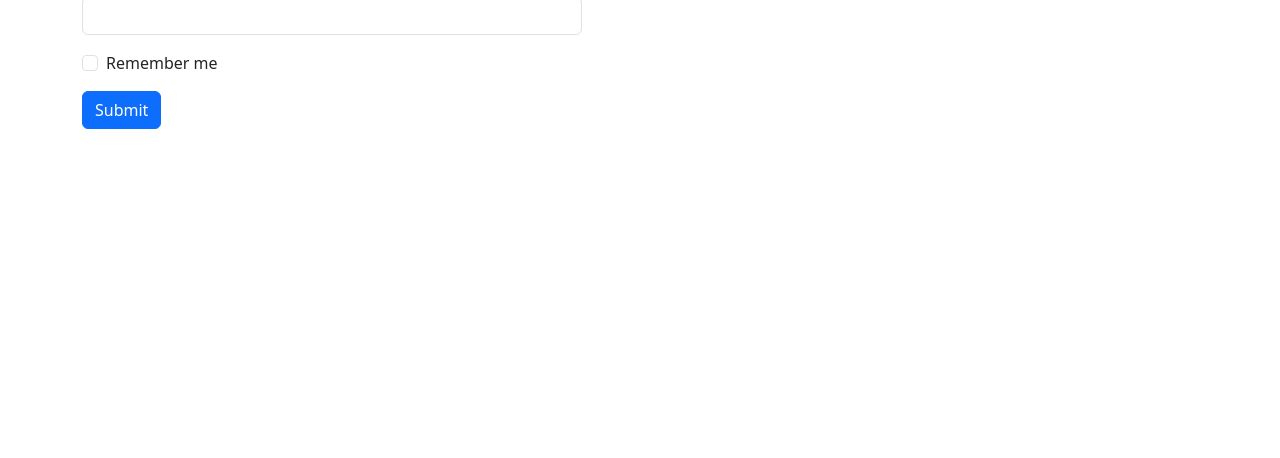
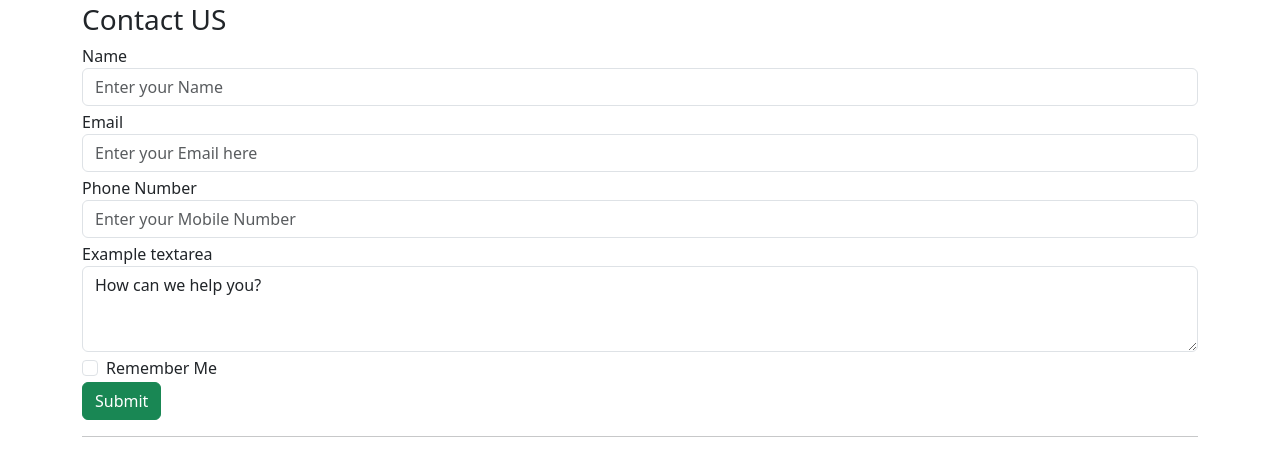
Before and after one commit to SarvagyaSaxena101/First, a Django app: page /contact/ in a window 1280 px wide. Shown: the part 202-660 px from the top of the page. Before the commit the page ends 331 px from the top, so only its background shows below. Run offline with Django 5.2, Linux system fonts and the light colour scheme.

Commit message:
contact page

```diff
--- a/Playground/urls.py
+++ b/Playground/urls.py
@@ -11,5 +11,5 @@ urlpatterns = [
     path('contact/',views.contact),
     path('home/',views.home),
     path('index/',views.index),
-    path('submit_contact/', views.submit_contact, name='submit_contact')
+    path('submit/', views.submit_view, name='submit_view'),
 ]
--- a/Playground/views.py
+++ b/Playground/views.py
@@ -29,10 +29,12 @@ def services(request):
 def contact(request):
     return render(request,'contact.html')
 
-def submit_contact(request):
+def submit_view(request):
     if request.method == 'POST':
+        name = request.POST.get('name')
         email = request.POST.get('email')
-        password = request.POST.get('password')
+        phone = request.POST.get('phone')
+        desc = request.POST.get('desc')
         remember_me = request.POST.get('remember_me')
 
         # Add your logic here to handle the form data (e.g., save to database, send emails, etc.)
--- a/templates/contact.html
+++ b/templates/contact.html
@@ -1,25 +1,63 @@
 {% extends "base.html" %}
+{% load static %}
 
+
+{% block title %}Contact Us - Q-Safe{% endblock %}
 {% block body %}
 <div class="container">
-    <div style="max-width: 500px;">
-        <form>
-            {% csrf_token %}
-            <div class="mb-3">
-                <label for="email" class="form-label">Email address</label>
-                <input type="email" class="form-control" id="email" name="email" aria-describedby="emailHelp">
-                <div id="emailHelp" class="form-text">We'll never share your email with anyone else.</div>
-            </div>
-            <div class="mb-3">
-                <label for="password" class="form-label">Password</label>
-                <input type="password" class="form-control" id="password" name="password">
-            </div>
-            <div class="mb-3 form-check">
-                <input type="checkbox" class="form-check-input" id="check" name="remember_me">
-                <label class="form-check-label" for="check">Remember me</label>
-            </div>
-            <button type="submit" class="btn btn-primary">Submit</button>
-        </form>
+  <div class="row mb-4">
+    <div class="col-md-2">
+      <img src="{% static 'C:\\Users\\DELL\\Desktop\\WhatsApp Image 2024-02-11 at 20.06.13_e00fba04.jpg' %}" alt="Company Logo" class="img-fluid">
     </div>
+  </div>
+  <h3>Contact US</h3>
+  <form action="{% url 'submit_view' %}" method="post">
+    {% csrf_token %}
+    <div class="form-group mb-1">
+      <label for="name">Name</label>
+      <input type="text" class="form-control" id="name" name="name" placeholder="Enter your Name">
+    </div>
+
+    <div class="form-group mb-1">
+      <label for="email">Email</label>
+      <input type="email" class="form-control" id="email" name="email" placeholder="Enter your Email here">
+    </div>
+
+    <div class="form-group mb-1">
+      <label for="phone">Phone Number</label>
+      <input type="tel" class="form-control" id="phone" name="phone" placeholder="Enter your Mobile Number">
+    </div>
+
+    <div class="form-group mb-1">
+      <label for="desc">Example textarea</label>
+      <textarea class="form-control" id="desc" name="desc" rows="3">How can we help you?</textarea>
+    </div>
+
+    <div class="form-group form-check">
+      <input type="checkbox" class="form-check-input" id="remember_me">
+      <label class="form-check-label" for="remember_me">Remember Me</label>
+    </div>
+
+    <button type="submit" class="btn btn-success">Submit</button>
+  </form>
+  <hr>
+
+  <!-- Additional Contact Information -->
+  <div class="row mt-4">
+    <div class="col-md-6">
+        <h4 class="mb-3">Our Location</h4>
+        <p>17km Stone, NH-2, Mathura-Delhi Road<br>Mathura, Chaumuhan, Uttar Pradesh 281406</p>
+
+        <h4 class="mt-4 mb-3">Email</h4>
+        <p>Q-safe@gmail.com</p>
+    </div>
+
+      <div class="col-md-6">
+        <iframe src="https://www.google.com/maps/embed?pb=!1m18!1m12!1m3!1d3535.607578013489!2d77.59074957497147!3d27.
+          60569342996863!2m3!1f0!2f0!3f0!3m2!1i1024!2i768!4f13.1!3m3!1m2!1s0x39736ce47bffc039%3A0xfe5fc3da92c6341!2sGLA%20University
+          !5e0!3m2!1sen!2sin!4v1710066341998!5m2!1sen!2sin" width="100%" height="200" style="border:0;" allowfullscreen="" loading="lazy"></iframe>
+      </div>
+  </div>
+  <div class="mb-5"></div>
 </div>
 {% endblock body %}
```
